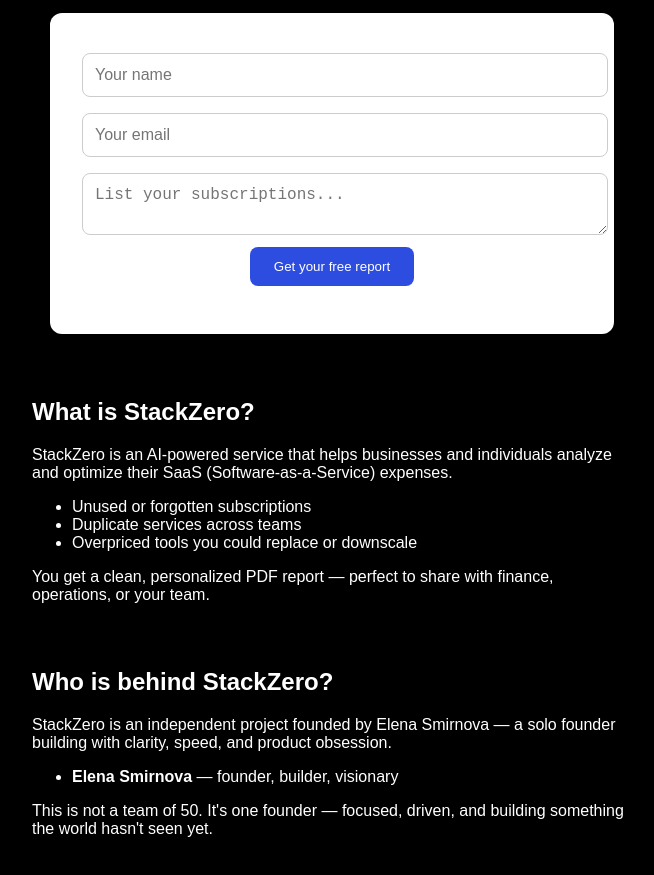
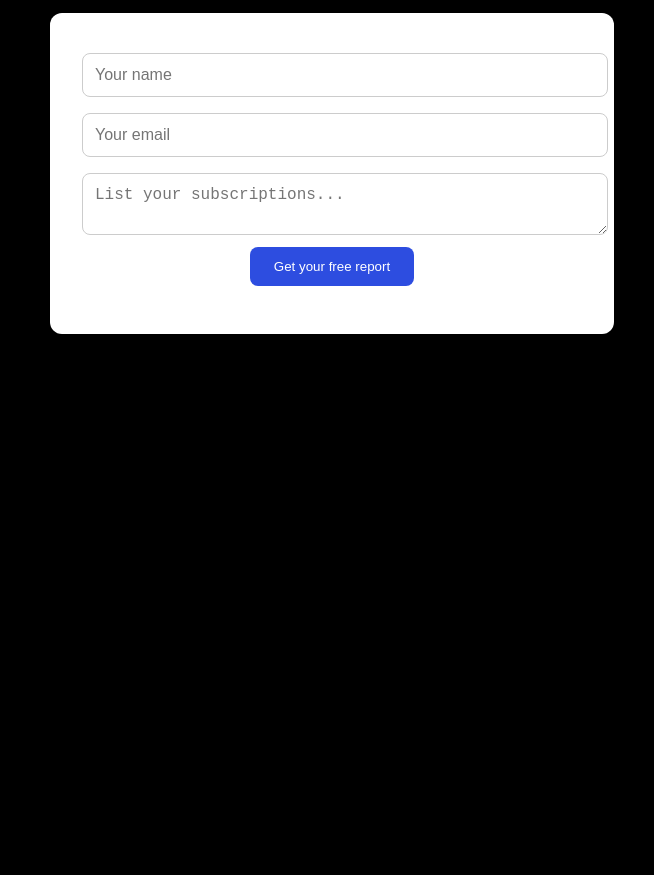
Before and after one commit to NexusCore-code/stackzero-landing, a website: page index.html in a window 1280 px wide. Shown: the part 141-1016 px from the top of the page, without its empty margins (308-962 px from the left). After the commit the page ends 800 px from the top, so only its background shows below. Drawn offline with Linux system fonts and the light colour scheme.

Commit message:
Update index.html

```diff
--- a/index.html
+++ b/index.html
@@ -12,10 +12,6 @@
     input, textarea { width: 100%; padding: 0.75rem; margin: 0.5rem 0; font-size: 1rem; border-radius: 8px; border: 1px solid #ccc; }
     button { background: #2d4de0; color: #fff; border: none; padding: 0.75rem 1.5rem; border-radius: 8px; cursor: pointer; }
     #response { margin-top: 1rem; font-size: 0.95rem; color: green; }
-    section { max-width: 600px; margin: 4rem auto; text-align: left; }
-    table { width: 100%; border-collapse: collapse; margin-top: 1rem; color: #fff; font-size: 0.95rem; }
-    th, td { border: 1px solid #444; padding: 0.5rem; text-align: left; }
-    th { background-color: #111; }
   </style>
 </head>
 <body>
@@ -32,26 +28,6 @@
     <p id="response"></p>
   </div>
 
-  <section>
-    <h2>What is StackZero?</h2>
-    <p>StackZero is an AI-powered service that helps businesses and individuals analyze and optimize their SaaS (Software-as-a-Service) expenses.</p>
-    <ul>
-      <li>Unused or forgotten subscriptions</li>
-      <li>Duplicate services across teams</li>
-      <li>Overpriced tools you could replace or downscale</li>
-    </ul>
-    <p>You get a clean, personalized PDF report — perfect to share with finance, operations, or your team.</p>
-  </section>
-
-  <section>
-    <h2>Who is behind StackZero?</h2>
-    <p>StackZero is an independent project founded by Elena Smirnova — a solo founder building with clarity, speed, and product obsession.</p>
-    <ul>
-      <li><strong>Elena Smirnova</strong> — founder, builder, visionary</li>
-    </ul>
-    <p>This is not a team of 50. It's one founder — focused, driven, and building something the world hasn't seen yet.</p>
-  </section>
-
-  <script src="script.js?v=1.4"></script>
+  <script src="script.js?v=1.5"></script>
 </body>
 </html>
```
